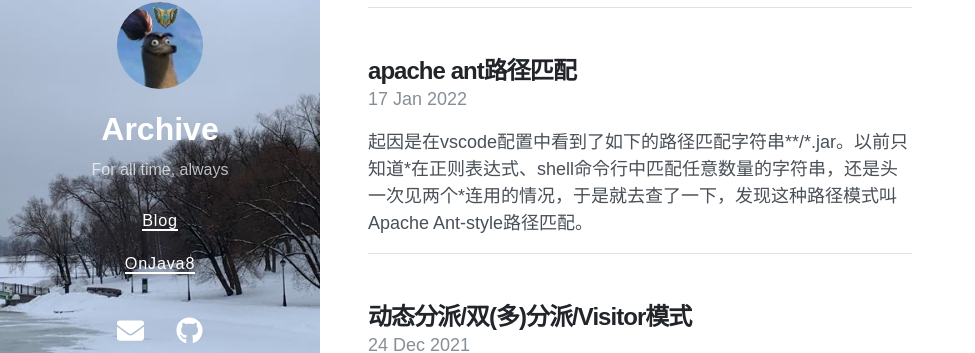
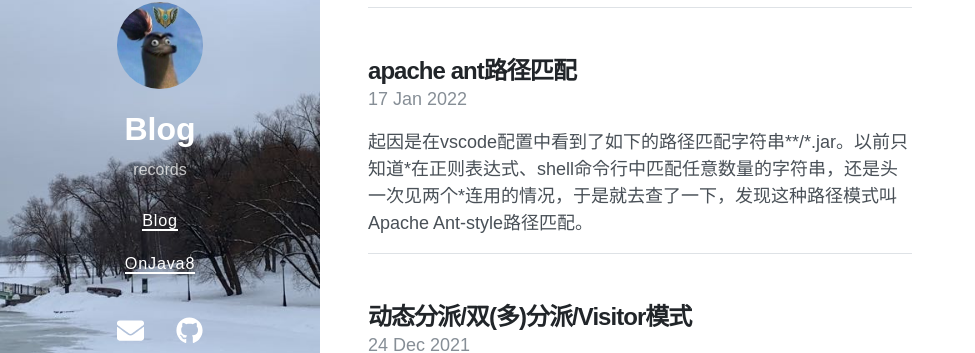
Before and after one commit to Usigned/Usigned.github.io, a Jekyll site: the page built from docs/index.html, in a window 1280 px wide. Shown: the part 269-622 px from the top of the page, without its empty margins (0-975 px from the left). Built offline with Jekyll 4.4.1, drawn with Linux system fonts in a browser that asks for light colours; nearby versions of some CDN libraries; the list of posts is cut into pages by our own code.

Commit message:
改变博客名和描述

```diff
--- a/docs/_config.yml
+++ b/docs/_config.yml
@@ -1,6 +1,6 @@
 # Setup
-title: Archive
-description: For all time, always
+title: Blog
+description: records
 url: https://usigned.github.io
 avatar: /myAvatar.jpg
 paginate: 5
```
